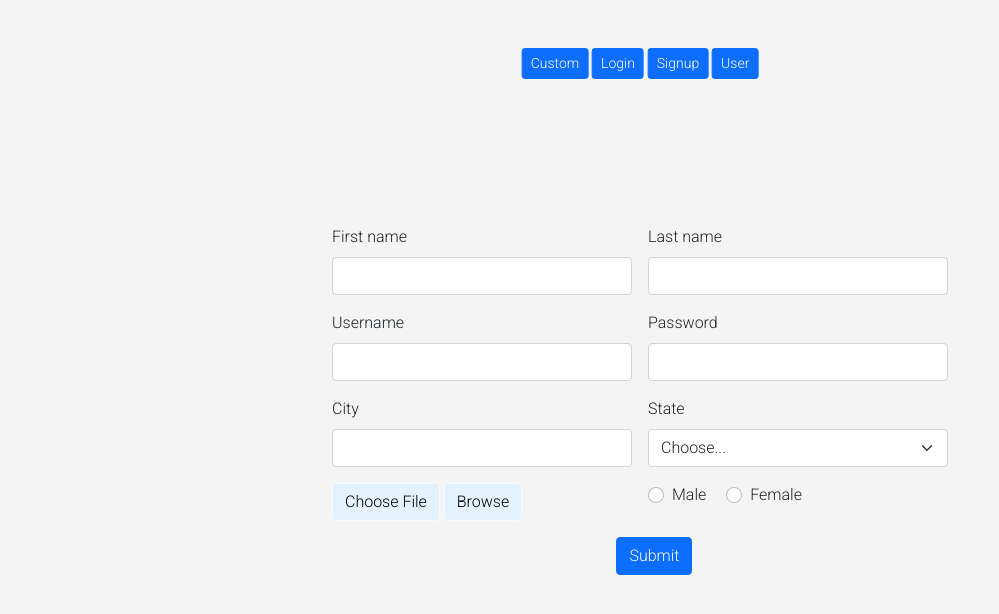
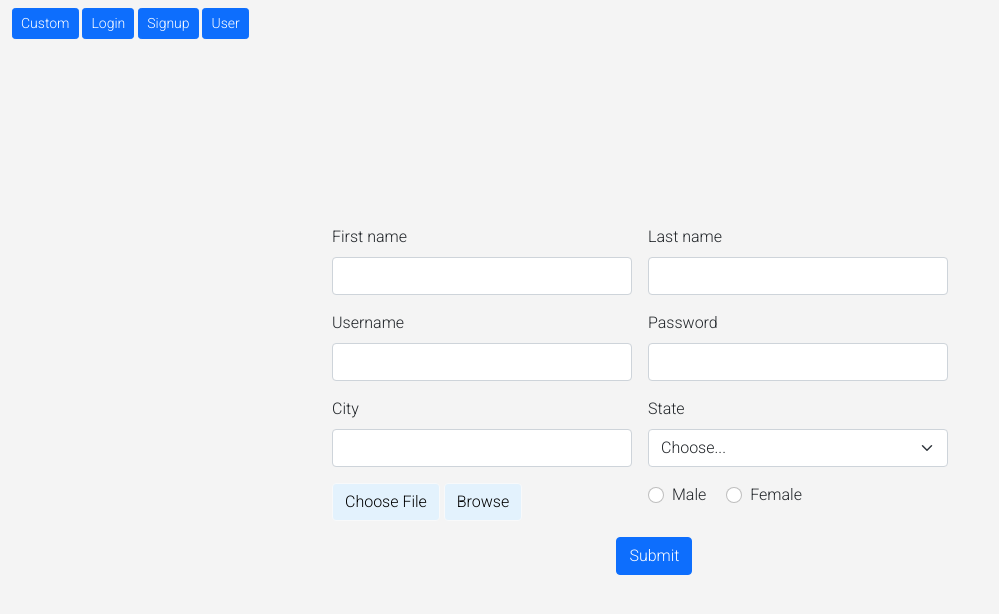
Before and after one commit to Rashmi114/Assignment1, a plain HTML site: page index.html in a window 1280 px wide. Shown: the whole page, without its empty margins (0-999 px from the left). Drawn offline with nearby package versions, Linux system fonts and the light colour scheme.

Commit message:
Update style.css

```diff
--- a/style.css
+++ b/style.css
@@ -1,3 +1,4 @@
+
 
 @import url('https://fonts.googleapis.com/css2?family=Roboto:wght@300&display=swap');
 body {
@@ -11,16 +12,11 @@ body {
     line-height: 1.5;
     align-items: center;
 }
-.navbar {
-    position: absolute;
-    left: 50%;
+#navButton{
+    position: relative;
+    left: 80%;
     transform: translatex(-50%);
-    top: 5%;
 }
-.containerBtn{
-    align-items: center;
-}
-
 .container{
     position: absolute;
     left: 50%;
```
